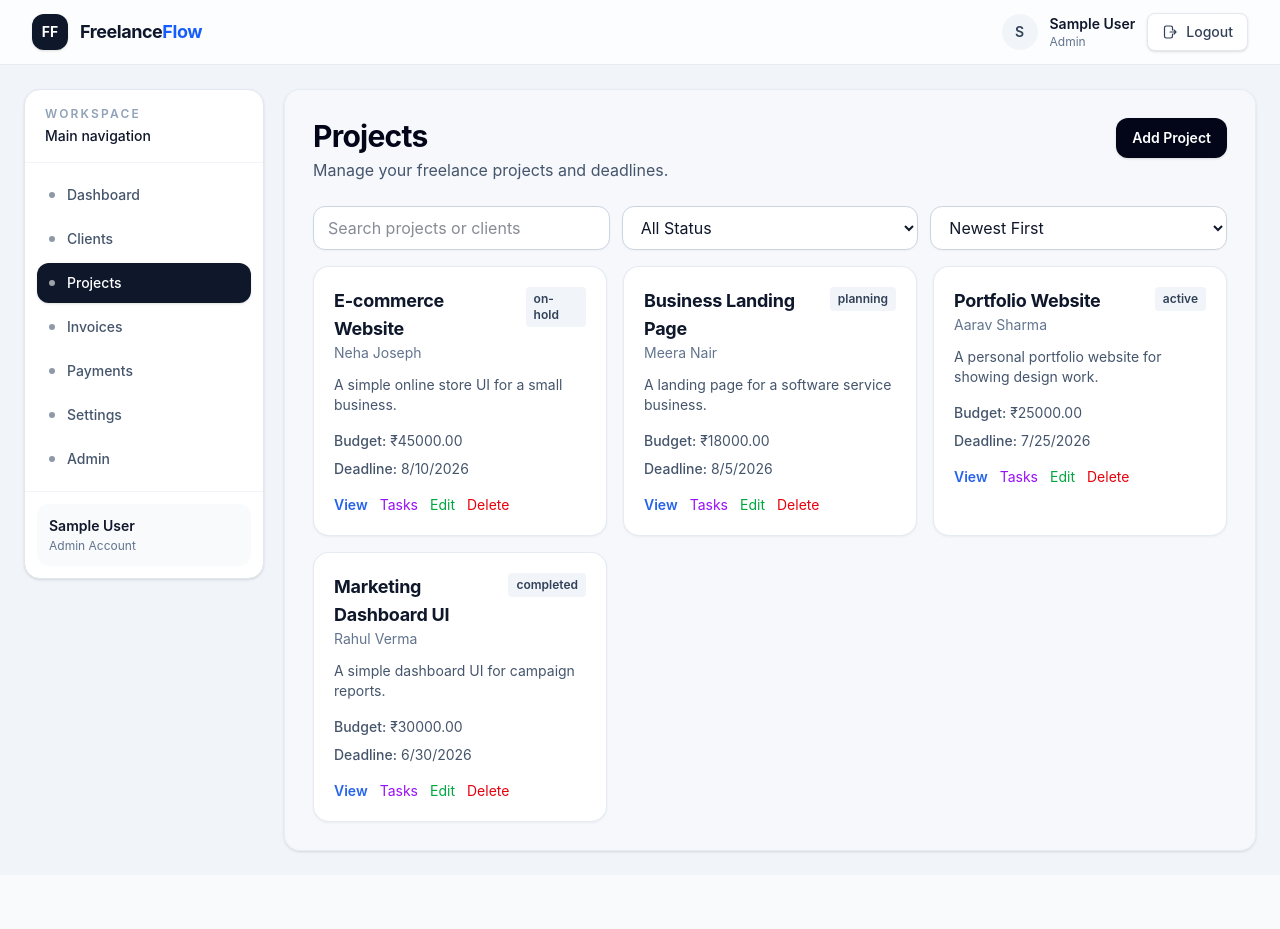
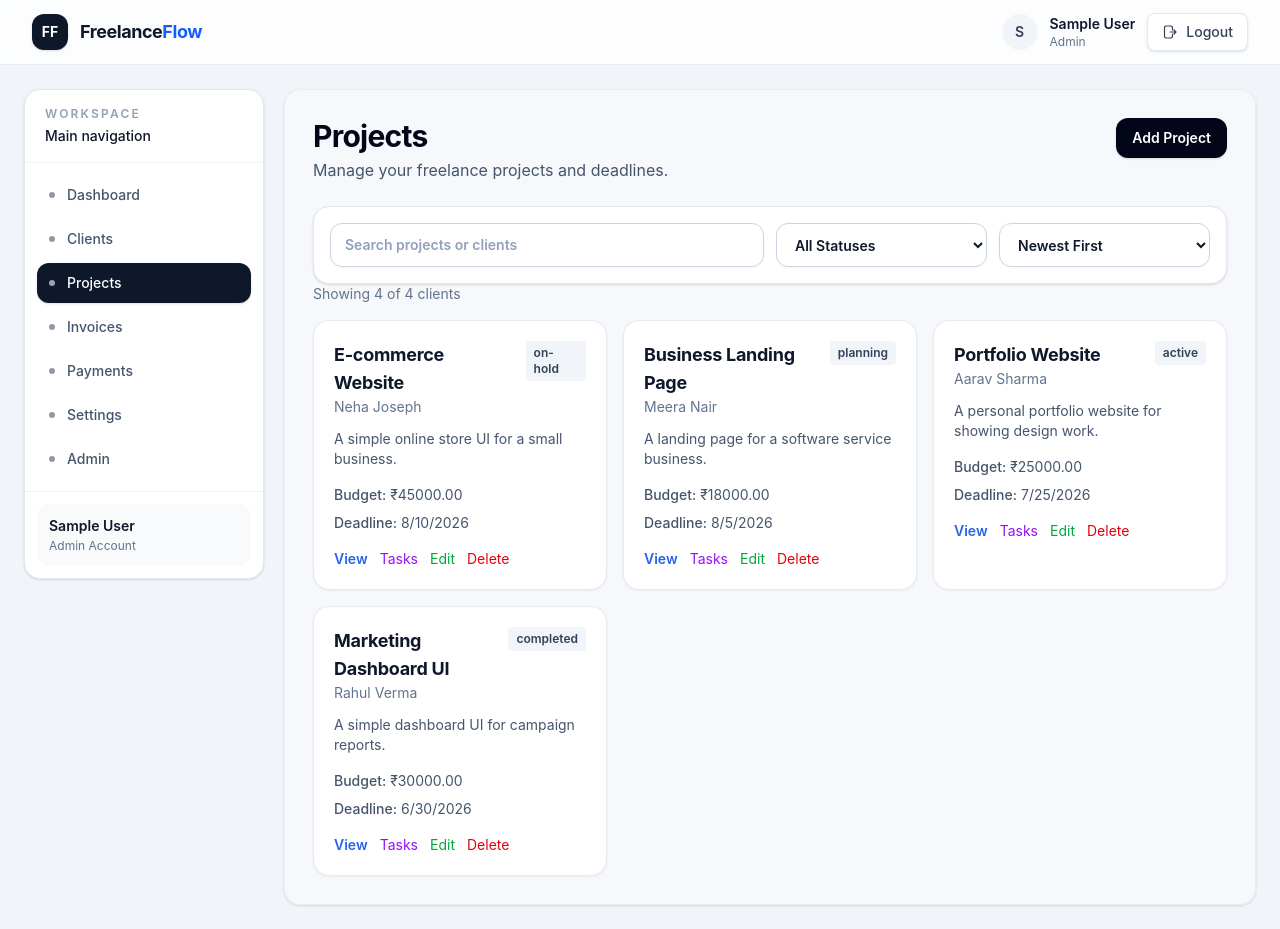
Before and after one commit to muhammedZak/freelance-flow, a React (Vite) app: page /projects in a window 1280 px wide. Before the commit the page ends 875 px from the top, so only its background shows below. Built offline with nearby package versions, Linux system fonts and the light colour scheme; data requests are answered from the project's data file; sample sign-in values are in the browser's storage.

Commit message:
feat: add reusable search and filter controls

```diff
--- /dev/null
+++ b/src/components/forms/FilterSelect.jsx
@@ -0,0 +1,24 @@
+function FilterSelect({
+  value,
+  onChange,
+  options,
+  ariaLabel,
+  disabled = false,
+}) {
+  return (
+    <select
+      value={value}
+      onChange={onChange}
+      aria-label={ariaLabel}
+      disabled={disabled}
+      className='w-full rounded-xl border border-slate-300 bg-white px-4 py-2.5 text-sm text-slate-900 outline-none transition focus:border-blue-500 focus:ring-4 focus:ring-blue-500/10 disabled:cursor-not-allowed disabled:bg-slate-100 disabled:text-slate-500 dark:border-slate-700 dark:bg-slate-950 dark:text-white dark:disabled:bg-slate-900'>
+      {options.map((option) => (
+        <option key={option.value} value={option.value}>
+          {option.label}
+        </option>
+      ))}
+    </select>
+  );
+}
+
+export default FilterSelect;
--- /dev/null
+++ b/src/components/forms/SearchInput.jsx
@@ -0,0 +1,21 @@
+function SearchInput({
+  value,
+  onChange,
+  placeholder = 'Search...',
+  ariaLabel = 'Search',
+  disabled = false,
+}) {
+  return (
+    <input
+      type='search'
+      value={value}
+      onChange={onChange}
+      placeholder={placeholder}
+      aria-label={ariaLabel}
+      disabled={disabled}
+      className='w-full rounded-xl border border-slate-300 bg-white px-4 py-2.5 text-sm text-slate-900 outline-none transition placeholder:text-slate-400 focus:border-blue-500 focus:ring-4 focus:ring-blue-500/10 disabled:cursor-not-allowed disabled:bg-slate-100 disabled:text-slate-500 dark:border-slate-700 dark:bg-slate-950 dark:text-white dark:placeholder:text-slate-500 dark:disabled:bg-slate-900'
+    />
+  );
+}
+
+export default SearchInput;
--- a/src/pages/ClientsPage.jsx
+++ b/src/pages/ClientsPage.jsx
@@ -9,6 +9,8 @@ import MessageAlert from '../components/common/MessageAlert';
 import Button from '../components/common/Button';
 import ActionLink from '../components/common/ActionLink';
 import PageHeader from '../components/common/PageHeader';
+import SearchInput from '../components/forms/SearchInput';
+import FilterSelect from '../components/forms/FilterSelect';
 
 import {
   clearClientMessages,
@@ -17,6 +19,40 @@ import {
 } from '../features/clients/clientsSlice';
 
 import { formatDate } from '../utils/formatDate';
+
+const clientStatusOptions = [
+  {
+    value: 'all',
+    label: 'All Statuses',
+  },
+  {
+    value: 'active',
+    label: 'Active',
+  },
+  {
+    value: 'inactive',
+    label: 'Inactive',
+  },
+];
+
+const clientSortOptions = [
+  {
+    value: 'newest',
+    label: 'Newest First',
+  },
+  {
+    value: 'oldest',
+    label: 'Oldest First',
+  },
+  {
+    value: 'name-asc',
+    label: 'Name: A to Z',
+  },
+  {
+    value: 'name-desc',
+    label: 'Name: Z to A',
+  },
+];
 
 function ClientsPage() {
   const dispatch = useDispatch();
@@ -74,21 +110,32 @@ function ClientsPage() {
 
   const filteredClients = clients
     .filter((client) => {
-      const searchValue = searchText.toLowerCase();
+      const searchValue = searchText.trim().toLowerCase();
 
-      const matchesSearch =
-        client.name.toLowerCase().includes(searchValue) ||
-        client.email.toLowerCase().includes(searchValue) ||
-        client.company.toLowerCase().includes(searchValue);
+      if (!searchValue) {
+        return true;
+      }
 
-      const matchesStatus =
-        statusFilter === 'all' || client.status === statusFilter;
+      return (
+        client.name?.toLowerCase().includes(searchValue) ||
+        client.email?.toLowerCase().includes(searchValue) ||
+        client.company?.toLowerCase().includes(searchValue)
+      );
+    })
+    .filter((client) => {
+      if (statusFilter === 'all') {
+        return true;
+      }
 
-      return matchesSearch && matchesStatus;
+      return client.status === statusFilter;
     })
     .sort((firstClient, secondClient) => {
-      if (sortBy === 'name') {
+      if (sortBy === 'name-asc') {
         return firstClient.name.localeCompare(secondClient.name);
+      }
+
+      if (sortBy === 'name-desc') {
+        return secondClient.name.localeCompare(firstClient.name);
       }
 
       if (sortBy === 'oldest') {
@@ -138,32 +185,31 @@ function ClientsPage() {
         </div>
       )}
 
-      <div className='mb-4 grid gap-3 md:grid-cols-3'>
-        <input
-          type='text'
-          value={searchText}
-          onChange={(event) => updateSearchParams('search', event.target.value)}
-          className='rounded-xl border border-slate-300 bg-white px-3 py-2.5 text-slate-900 outline-none placeholder:text-slate-400 focus:border-blue-500 focus:ring-4 focus:ring-blue-500/10 dark:border-slate-700 dark:bg-slate-950 dark:text-white dark:placeholder:text-slate-500'
-          placeholder='Search name, email, or company'
+      <div className='grid gap-3 rounded-2xl border border-slate-200 bg-white p-4 shadow-sm dark:border-slate-800 dark:bg-slate-900/70 sm:grid-cols-2 lg:grid-cols-4'>
+        <div className='sm:col-span-2'>
+          <SearchInput
+            value={searchText}
+            onChange={(event) =>
+              updateSearchParams('search', event.target.value)
+            }
+            placeholder='Search clients by name, email or company'
+            ariaLabel='Search clients'
+          />
+        </div>
+
+        <FilterSelect
+          value={statusFilter}
+          onChange={(event) => updateSearchParams('status', event.target.value)}
+          options={clientStatusOptions}
+          ariaLabel='Filter clients by status'
         />
 
-        <select
-          value={statusFilter}
-          onChange={(event) => updateSearchParams('status', event.target.value)}
-          className='rounded-xl border border-slate-300 bg-white px-3 py-2.5 text-slate-900 outline-none focus:border-blue-500 focus:ring-4 focus:ring-blue-500/10 dark:border-slate-700 dark:bg-slate-950 dark:text-white'>
-          <option value='all'>All Status</option>
-          <option value='active'>Active</option>
-          <option value='inactive'>Inactive</option>
-        </select>
-
-        <select
+        <FilterSelect
           value={sortBy}
           onChange={(event) => updateSearchParams('sort', event.target.value)}
-          className='rounded-xl border border-slate-300 bg-white px-3 py-2.5 text-slate-900 outline-none focus:border-blue-500 focus:ring-4 focus:ring-blue-500/10 dark:border-slate-700 dark:bg-slate-950 dark:text-white'>
-          <option value='newest'>Newest First</option>
-          <option value='oldest'>Oldest First</option>
-          <option value='name'>Name A-Z</option>
-        </select>
+          options={clientSortOptions}
+          ariaLabel='Sort clients'
+        />
       </div>
 
       <div className='mb-4 flex flex-col gap-2 text-sm sm:flex-row sm:items-center sm:justify-between'>
--- a/src/pages/InvoicesPage.jsx
+++ b/src/pages/InvoicesPage.jsx
@@ -7,6 +7,8 @@ import ErrorMessage from '../components/common/ErrorMessage';
 import EmptyState from '../components/common/EmptyState';
 import PageHeader from '../components/common/PageHeader';
 import ActionLink from '../components/common/ActionLink';
+import SearchInput from '../components/forms/SearchInput';
+import FilterSelect from '../components/forms/FilterSelect';
 
 import { fetchClients } from '../features/clients/clientsSlice';
 import { fetchProjects } from '../features/projects/projectsSlice';
@@ -19,6 +21,48 @@ import {
 
 import { formatCurrency } from '../utils/formatCurrency';
 import { formatDate } from '../utils/formatDate';
+
+const invoiceStatusOptions = [
+  {
+    value: 'all',
+    label: 'All Statuses',
+  },
+  {
+    value: 'paid',
+    label: 'Paid',
+  },
+  {
+    value: 'unpaid',
+    label: 'Unpaid',
+  },
+  {
+    value: 'overdue',
+    label: 'Overdue',
+  },
+];
+
+const invoiceSortOptions = [
+  {
+    value: 'newest',
+    label: 'Newest First',
+  },
+  {
+    value: 'oldest',
+    label: 'Oldest First',
+  },
+  {
+    value: 'amount-high',
+    label: 'Amount: High to Low',
+  },
+  {
+    value: 'amount-low',
+    label: 'Amount: Low to High',
+  },
+  {
+    value: 'due-date',
+    label: 'Due Date',
+  },
+];
 
 function InvoicesPage() {
   const dispatch = useDispatch();
@@ -241,38 +285,35 @@ function InvoicesPage() {
       </div>
 
       <div className='mb-6'>
-        <div className='grid gap-3 md:grid-cols-3'>
-          <input
-            type='text'
-            value={searchText}
+        <div className='grid gap-3 rounded-2xl border border-slate-200 bg-white p-4 shadow-sm dark:border-slate-800 dark:bg-slate-900/70 sm:grid-cols-2 lg:grid-cols-4'>
+          <div className='sm:col-span-2'>
+            <SearchInput
+              value={searchText}
+              onChange={(event) =>
+                updateSearchParams('search', event.target.value)
+              }
+              placeholder='Search invoice number or client'
+              ariaLabel='Search invoices'
+            />
+          </div>
+
+          <FilterSelect
+            value={statusFilter}
             onChange={(event) =>
-              updateSearchParams('search', event.target.value)
+              updateSearchParams('status', event.target.value, 'all')
             }
-            placeholder='Search invoice, client, or project'
-            className='rounded border border-slate-300 px-3 py-2 outline-none focus:border-slate-900'
+            options={invoiceStatusOptions}
+            ariaLabel='Filter invoices by status'
           />
 
-          <select
-            value={statusFilter}
+          <FilterSelect
+            value={sortBy}
             onChange={(event) =>
-              updateSearchParams('status', event.target.value)
+              updateSearchParams('sort', event.target.value, 'newest')
             }
-            className='rounded border border-slate-300 px-3 py-2 outline-none focus:border-slate-900'>
-            <option value='all'>All Status</option>
-            <option value='paid'>Paid</option>
-            <option value='unpaid'>Unpaid</option>
-            <option value='overdue'>Overdue</option>
-          </select>
-
-          <select
-            value={sortBy}
-            onChange={(event) => updateSearchParams('sort', event.target.value)}
-            className='rounded border border-slate-300 px-3 py-2 outline-none focus:border-slate-900'>
-            <option value='newest'>Newest First</option>
-            <option value='due-date'>Due Date</option>
-            <option value='amount-high'>Amount High to Low</option>
-            <option value='amount-low'>Amount Low to High</option>
-          </select>
+            options={invoiceSortOptions}
+            ariaLabel='Sort invoices'
+          />
         </div>
 
         <div className='mt-3 flex flex-col gap-2 text-sm sm:flex-row sm:items-center sm:justify-between'>
--- a/src/pages/PaymentsPage.jsx
+++ b/src/pages/PaymentsPage.jsx
@@ -7,6 +7,8 @@ import ErrorMessage from '../components/common/ErrorMessage';
 import Loading from '../components/common/Loading';
 import PageHeader from '../components/common/PageHeader';
 import ActionLink from '../components/common/ActionLink';
+import SearchInput from '../components/forms/SearchInput';
+import FilterSelect from '../components/forms/FilterSelect';
 
 import PaymentForm from '../features/payments/PaymentForm';
 
@@ -24,6 +26,67 @@ import { fetchProjects } from '../features/projects/projectsSlice';
 import { formatCurrency } from '../utils/formatCurrency';
 import { formatDate } from '../utils/formatDate';
 import Button from '../components/common/Button';
+
+const paymentStatusOptions = [
+  {
+    value: 'all',
+    label: 'All Statuses',
+  },
+  {
+    value: 'completed',
+    label: 'Completed',
+  },
+  {
+    value: 'pending',
+    label: 'Pending',
+  },
+  {
+    value: 'failed',
+    label: 'Failed',
+  },
+];
+
+const paymentMethodOptions = [
+  {
+    value: 'all',
+    label: 'All Methods',
+  },
+  {
+    value: 'cash',
+    label: 'Cash',
+  },
+  {
+    value: 'bank transfer',
+    label: 'Bank Transfer',
+  },
+  {
+    value: 'upi',
+    label: 'UPI',
+  },
+  {
+    value: 'card',
+    label: 'Card',
+  },
+];
+
+const paymentSortOptions = [
+  {
+    value: 'newest',
+    label: 'Newest First',
+  },
+  {
+    value: 'oldest',
+    label: 'Oldest First',
+  },
+  {
+    value: 'amount-high',
+    label: 'Amount: High to Low',
+  },
+  {
+    value: 'amount-low',
+    label: 'Amount: Low to High',
+  },
+];
 
 function PaymentsPage() {
   const dispatch = useDispatch();
@@ -333,51 +396,40 @@ function PaymentsPage() {
       </div>
 
       <div className='mb-6'>
-        <div className='grid gap-3 md:grid-cols-2 xl:grid-cols-4'>
-          <input
-            type='text'
+        <div className='grid gap-3 rounded-2xl border border-slate-200 bg-white p-4 shadow-sm dark:border-slate-800 dark:bg-slate-900/70 sm:grid-cols-2 lg:grid-cols-3'>
+          <SearchInput
             value={searchText}
             onChange={(event) =>
               updateSearchParams('search', event.target.value)
             }
-            placeholder='Search invoice, client, or project'
-            className='rounded border border-slate-300 px-3 py-2 outline-none focus:border-slate-900'
+            placeholder='Search invoice number or payment method'
+            ariaLabel='Search payments'
           />
 
-          <select
+          <FilterSelect
             value={statusFilter}
             onChange={(event) =>
               updateSearchParams('status', event.target.value)
             }
-            className='rounded border border-slate-300 px-3 py-2 outline-none focus:border-slate-900'>
-            <option value='all'>All Status</option>
-            <option value='pending'>Pending</option>
-            <option value='completed'>Completed</option>
-            <option value='failed'>Failed</option>
-          </select>
+            options={paymentStatusOptions}
+            ariaLabel='Filter payments by status'
+          />
 
-          <select
+          <FilterSelect
             value={methodFilter}
             onChange={(event) =>
               updateSearchParams('method', event.target.value)
             }
-            className='rounded border border-slate-300 px-3 py-2 outline-none focus:border-slate-900'>
-            <option value='all'>All Methods</option>
-            <option value='cash'>Cash</option>
-            <option value='bank transfer'>Bank Transfer</option>
-            <option value='upi'>UPI</option>
-            <option value='card'>Card</option>
-          </select>
+            options={paymentMethodOptions}
+            ariaLabel='Filter payments by method'
+          />
 
-          <select
+          <FilterSelect
             value={sortBy}
             onChange={(event) => updateSearchParams('sort', event.target.value)}
-            className='rounded border border-slate-300 px-3 py-2 outline-none focus:border-slate-900'>
-            <option value='newest'>Newest First</option>
-            <option value='oldest'>Oldest First</option>
-            <option value='amount-high'>Amount High to Low</option>
-            <option value='amount-low'>Amount Low to High</option>
-          </select>
+            options={paymentSortOptions}
+            ariaLabel='Sort payments'
+          />
         </div>
 
         <div className='mt-3 flex flex-col gap-2 text-sm sm:flex-row sm:items-center sm:justify-between'>
--- a/src/pages/ProjectTasksPage.jsx
+++ b/src/pages/ProjectTasksPage.jsx
@@ -6,6 +6,8 @@ import Loading from '../components/common/Loading';
 import ErrorMessage from '../components/common/ErrorMessage';
 import EmptyState from '../components/common/EmptyState';
 import ProgressBar from '../components/common/ProgressBar';
+import SearchInput from '../components/forms/SearchInput';
+import FilterSelect from '../components/forms/FilterSelect';
 
 import TaskForm from '../features/tasks/TaskForm';
 
@@ -27,6 +29,63 @@ import { formatDate } from '../utils/formatDate';
 import PageHeader from '../components/common/PageHeader';
 import Button from '../components/common/Button';
 import BackLink from '../components/common/BackLink';
+
+const taskStatusOptions = [
+  {
+    value: 'all',
+    label: 'All Statuses',
+  },
+  {
+    value: 'todo',
+    label: 'To Do',
+  },
+  {
+    value: 'in-progress',
+    label: 'In Progress',
+  },
+  {
+    value: 'completed',
+    label: 'Completed',
+  },
+];
+
+const taskPriorityOptions = [
+  {
+    value: 'all',
+    label: 'All Priorities',
+  },
+  {
+    value: 'low',
+    label: 'Low',
+  },
+  {
+    value: 'medium',
+    label: 'Medium',
+  },
+  {
+    value: 'high',
+    label: 'High',
+  },
+];
+
+const taskSortOptions = [
+  {
+    value: 'due-date',
+    label: 'Due Date',
+  },
+  {
+    value: 'newest',
+    label: 'Newest First',
+  },
+  {
+    value: 'title',
+    label: 'Title A-Z',
+  },
+  {
+    value: 'priority',
+    label: 'Priority High to Low',
+  },
+];
 
 function ProjectTasksPage() {
   const { id } = useParams();
@@ -376,50 +435,40 @@ function ProjectTasksPage() {
           </p>
         </div>
 
-        <div className='grid gap-3 md:grid-cols-2 xl:grid-cols-4'>
-          <input
-            type='text'
+        <div className='grid gap-3 rounded-2xl border border-slate-200 bg-white p-4 shadow-sm dark:border-slate-800 dark:bg-slate-900/70 sm:grid-cols-2 lg:grid-cols-2 xl:grid'>
+          <SearchInput
             value={searchText}
             onChange={(event) =>
               updateSearchParams('search', event.target.value)
             }
             placeholder='Search tasks'
-            className='rounded border border-slate-300 px-3 py-2 outline-none focus:border-slate-900'
+            ariaLabel='Search project tasks'
           />
 
-          <select
+          <FilterSelect
             value={statusFilter}
             onChange={(event) =>
               updateSearchParams('status', event.target.value)
             }
-            className='rounded border border-slate-300 px-3 py-2 outline-none focus:border-slate-900'>
-            <option value='all'>All Status</option>
-            <option value='todo'>To Do</option>
-            <option value='in-progress'>In Progress</option>
-            <option value='completed'>Completed</option>
-          </select>
+            options={taskStatusOptions}
+            ariaLabel='Filter tasks by status'
+          />
 
-          <select
+          <FilterSelect
             value={priorityFilter}
             onChange={(event) =>
               updateSearchParams('priority', event.target.value)
             }
-            className='rounded border border-slate-300 px-3 py-2 outline-none focus:border-slate-900'>
-            <option value='all'>All Priorities</option>
-            <option value='high'>High Priority</option>
-            <option value='medium'>Medium Priority</option>
-            <option value='low'>Low Priority</option>
-          </select>
+            options={taskPriorityOptions}
+            ariaLabel='Filter tasks by priority'
+          />
 
-          <select
+          <FilterSelect
             value={sortBy}
             onChange={(event) => updateSearchParams('sort', event.target.value)}
-            className='rounded border border-slate-300 px-3 py-2 outline-none focus:border-slate-900'>
-            <option value='due-date'>Due Date</option>
-            <option value='newest'>Newest First</option>
-            <option value='title'>Title A-Z</option>
-            <option value='priority'>Priority High to Low</option>
-          </select>
+            options={taskSortOptions}
+            ariaLabel='Sort tasks'
+          />
         </div>
 
         <div className='mt-3 flex flex-col gap-2 text-sm sm:flex-row sm:items-center sm:justify-between'>
--- a/src/pages/ProjectsPage.jsx
+++ b/src/pages/ProjectsPage.jsx
@@ -7,6 +7,8 @@ import ErrorMessage from '../components/common/ErrorMessage';
 import EmptyState from '../components/common/EmptyState';
 import PageHeader from '../components/common/PageHeader';
 import ActionLink from '../components/common/ActionLink';
+import SearchInput from '../components/forms/SearchInput';
+import FilterSelect from '../components/forms/FilterSelect';
 
 import { fetchClients } from '../features/clients/clientsSlice';
 
@@ -18,6 +20,49 @@ import {
 
 import { formatCurrency } from '../utils/formatCurrency';
 import { formatDate } from '../utils/formatDate';
+import Button from '../components/common/Button';
+
+const projectStatusOptions = [
+  {
+    value: 'all',
+    label: 'All Statuses',
+  },
+  {
+    value: 'planning',
+    label: 'Planning',
+  },
+  {
+    value: 'active',
+    label: 'Active',
+  },
+  {
+    value: 'on-hold',
+    label: 'On Hold',
+  },
+  {
+    value: 'completed',
+    label: 'Completed',
+  },
+];
+
+const projectSortOptions = [
+  {
+    value: 'newest',
+    label: 'Newest First',
+  },
+  {
+    value: 'deadline',
+    label: 'Deadline',
+  },
+  {
+    value: 'title-asc',
+    label: 'Title: A to Z',
+  },
+  {
+    value: 'budget-high',
+    label: 'Highest Budget',
+  },
+];
 
 function ProjectsPage() {
   const dispatch = useDispatch();
@@ -58,6 +103,10 @@ function ProjectsPage() {
     }
 
     setSearchParams(newParams);
+  }
+
+  function clearFilters() {
+    setSearchParams({});
   }
 
   function handleDelete(id) {
@@ -127,6 +176,9 @@ function ProjectsPage() {
       );
     });
 
+  const hasActiveFilters =
+    searchText || statusFilter !== 'all' || sortBy !== 'newest';
+
   if (loading && projects.length === 0) {
     return <Loading />;
   }
@@ -151,36 +203,47 @@ function ProjectsPage() {
         </p>
       )}
 
-      <div className='mb-4 grid gap-3 md:grid-cols-3'>
-        <input
-          type='text'
-          value={searchText}
-          onChange={(event) => updateSearchParams('search', event.target.value)}
-          className='rounded border border-slate-300 px-3 py-2 outline-none focus:border-slate-900'
-          placeholder='Search projects or clients'
+      <div className='grid gap-3 rounded-2xl border border-slate-200 bg-white p-4 shadow-sm dark:border-slate-800 dark:bg-slate-900/70 sm:grid-cols-2 lg:grid-cols-4'>
+        <div className='sm:col-span-2'>
+          <SearchInput
+            value={searchText}
+            onChange={(event) =>
+              updateSearchParams('search', event.target.value)
+            }
+            placeholder='Search projects or clients'
+            ariaLabel='Search projects'
+          />
+        </div>
+
+        <FilterSelect
+          value={statusFilter}
+          onChange={(event) => updateSearchParams('status', event.target.value)}
+          options={projectStatusOptions}
+          ariaLabel='Filter projects by status'
         />
 
-        <select
-          value={statusFilter}
-          onChange={(event) => updateSearchParams('status', event.target.value)}
-          className='rounded border border-slate-300 px-3 py-2 outline-none focus:border-slate-900'>
-          <option value='all'>All Status</option>
-          <option value='planning'>Planning</option>
-          <option value='active'>Active</option>
-          <option value='completed'>Completed</option>
-          <option value='on-hold'>On Hold</option>
-        </select>
-
-        <select
+        <FilterSelect
           value={sortBy}
           onChange={(event) => updateSearchParams('sort', event.target.value)}
-          className='rounded border border-slate-300 px-3 py-2 outline-none focus:border-slate-900'>
-          <option value='newest'>Newest First</option>
-          <option value='title'>Title A-Z</option>
-          <option value='deadline'>Deadline</option>
-          <option value='budget-high'>Budget High to Low</option>
-          <option value='budget-low'>Budget Low to High</option>
-        </select>
+          options={projectSortOptions}
+          ariaLabel='Sort projects'
+        />
+      </div>
+
+      <div className='mb-4 flex flex-col gap-2 text-sm sm:flex-row sm:items-center sm:justify-between'>
+        <p className='text-slate-500 dark:text-slate-400'>
+          Showing {filteredProjects.length} of {projects.length} clients
+        </p>
+
+        {hasActiveFilters && (
+          <Button
+            variant='text'
+            size='small'
+            onClick={clearFilters}
+            className='self-start sm:self-auto'>
+            Clear Filters
+          </Button>
+        )}
       </div>
 
       {filteredProjects.length === 0 ? (
```
